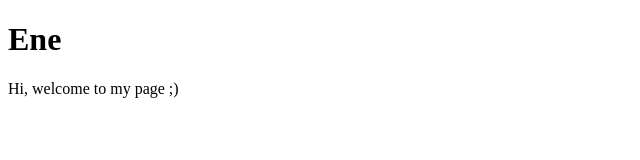
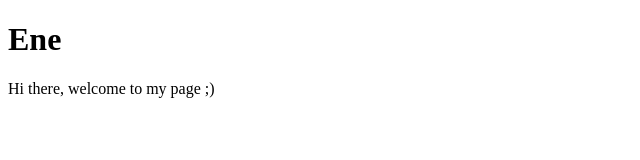
Before and after one commit to Justenjoythefun/Justenjoythefun.github.io, a plain HTML site: page index.html in a window 1280 px wide. Shown: the full height of the page, 0-640 px from the left. Drawn offline with Linux system fonts and the light colour scheme.

Commit message:
Update index.html

```diff
--- a/index.html
+++ b/index.html
@@ -7,6 +7,6 @@
 </head>
 <body>
     <h1>Ene</h1>
-    <p>Hi, welcome to my page ;)</p>
+    <p>Hi there, welcome to my page ;)</p>
 </body>
 </html>
```
